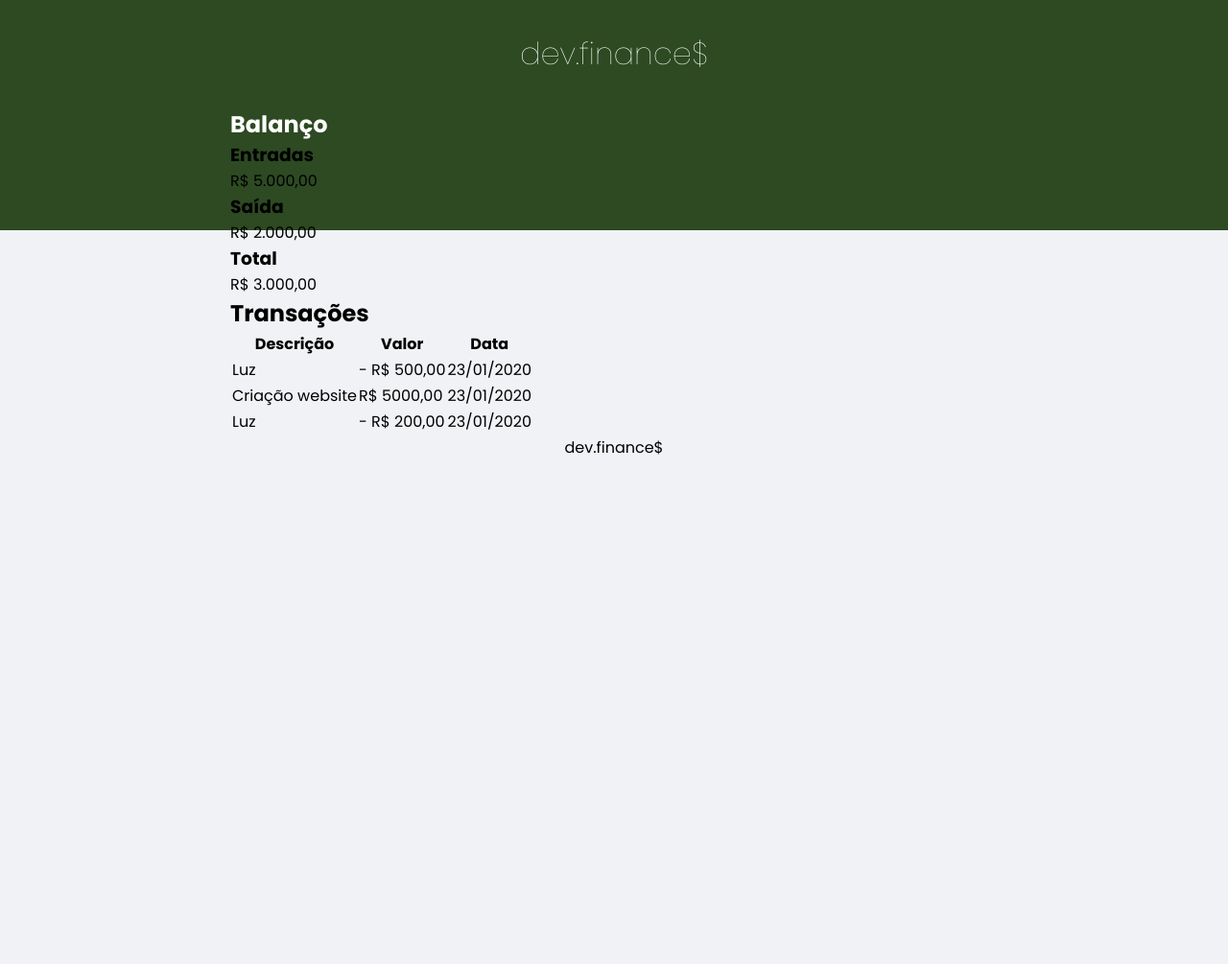
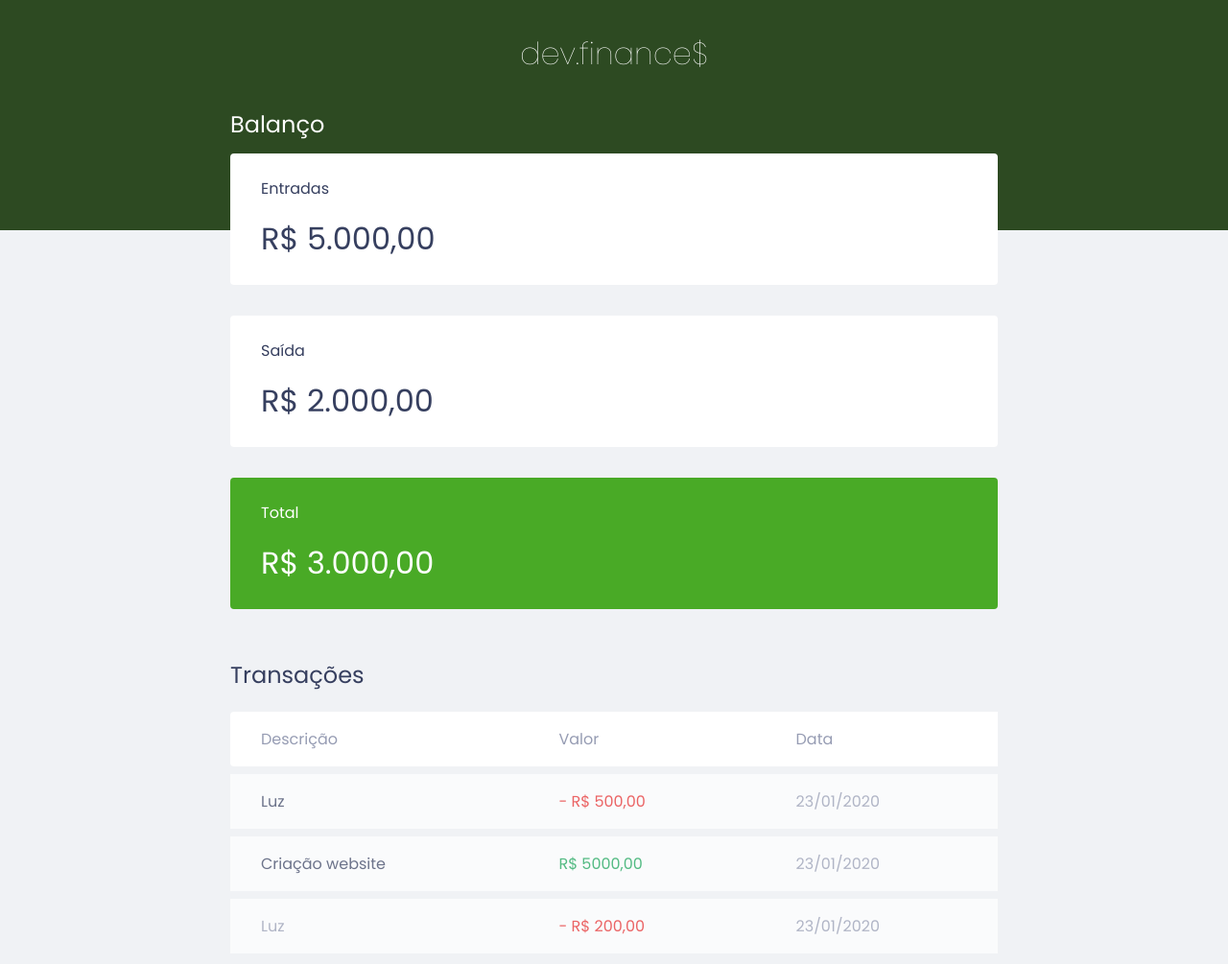
Before and after one commit to erik-nathan/maratona-discovery, a plain HTML site: page index.html in a window 1280 px wide. Shown: the top 1005 px of the page at 96% size. Before the commit the page ends 800 px from the top, so only its background shows below. Drawn offline with Linux system fonts and the light colour scheme.

Commit message:
Conclusão aula 01

```diff
--- a/index.html
+++ b/index.html
@@ -32,7 +32,7 @@
                 <p>R$ 2.000,00</p>
             </div>
 
-            <div class="card">
+            <div class="card total">
                 <h3>Total</h3>
                 <p>R$ 3.000,00</p>
             </div>
@@ -52,19 +52,19 @@
                 </thead>
                 <tbody>
                     <tr>
-                        <td>Luz</td>
-                        <td>- R$ 500,00</td>
-                        <td>23/01/2020</td>
+                        <td class="description">Luz</td>
+                        <td class="expense">- R$ 500,00</td>
+                        <td class="date">23/01/2020</td>
                     </tr>
                     <tr>
-                        <td>Criação website</td>
-                        <td>R$ 5000,00</td>
-                        <td>23/01/2020</td>
+                        <td class="description">Criação website</td>
+                        <td class="income">R$ 5000,00</td>
+                        <td class="date">23/01/2020</td>
                     </tr>
                     <tr>
-                        <td>Luz</td>
-                        <td>- R$ 200,00</td>
-                        <td>23/01/2020</td>
+                        <td class="description=">Luz</td>
+                        <td class="expense">- R$ 200,00</td>
+                        <td class="date">23/01/2020</td>
                     </tr>
                 </tbody>
             </table>
--- a/style.css
+++ b/style.css
@@ -1,4 +1,8 @@
 /*Globla=================*/
+:root{
+    --dark-blue: #363f5f;
+}
+
 *{
     margin: 0;
     padding: 0;
@@ -14,6 +18,16 @@ body{
     width: min(90vw, 800px);
     margin: auto;
 }
+
+/*Titles ====================*/
+h2{
+    margin-top: 3.2rem;
+    margin-bottom: 0.8rem;
+    color: var(--dark-blue);
+
+    font-weight: normal;
+}
+
 
 /*Header ====================*/
 header{
@@ -34,9 +48,89 @@ header{
 
 #balance h2{
     color: white;
+    margin-top: 0;
+}
 
+/*Cards ====================*/
+.card{
+    background: white;
+    padding: 1.5rem 2rem;
+    border-radius: 0.25rem;
+
+    margin-bottom: 2rem;
+
+    color: var(--dark-blue);
 }
+
+.card h3{
+    font-weight: normal;
+    font-size: 1rem;
+}
+
+.card p{
+    font-size: 2rem;
+    line-height: 3rem;
+
+    margin-top: 1rem;
+}
+
+.card.total{
+    background: #49aa26;
+    color: white;
+}
+
+/*Table ====================*/
+#data-table{
+    width: 100%;
+    border-spacing: 0 0.5rem;
+    color: #969cb3;
+}
+
+table thead tr th:first-child,
+table thead tr td:first-child{
+    border-radius: 0.25rem 0 0 0.25rem;
+}
+
+table thead th{
+    background: white;
+
+    font-weight: normal;
+    padding: 1rem 2rem;
+
+    text-align: left;
+}
+
+table tbody tr{
+    opacity: 0.7;
+}
+
+table tbody tr:hover{
+    opacity: 1;
+}
+
+table tbody td{
+    background: white;
+
+    padding: 1rem 2rem;
+}
+
+td.description{
+    color: var(--dark-blue);
+}
+
+td.income{
+    color: #12a454;
+}
+
+td.expense {
+    color: #e92929;
+}
+
 /*footer ====================*/
 footer{
     text-align: center;
+    padding: 4rem 0 2rem;
+    color: var(--dark-blue);
+
+    opacity: 0.6;
 }
```
